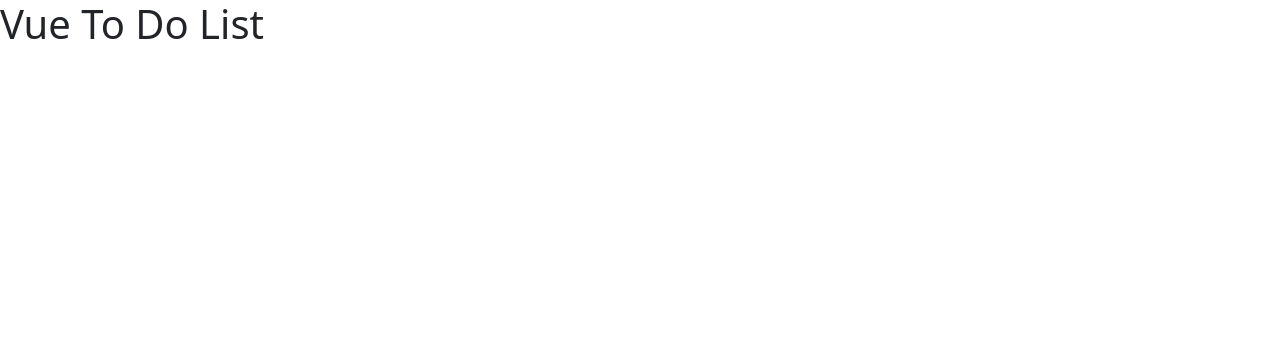
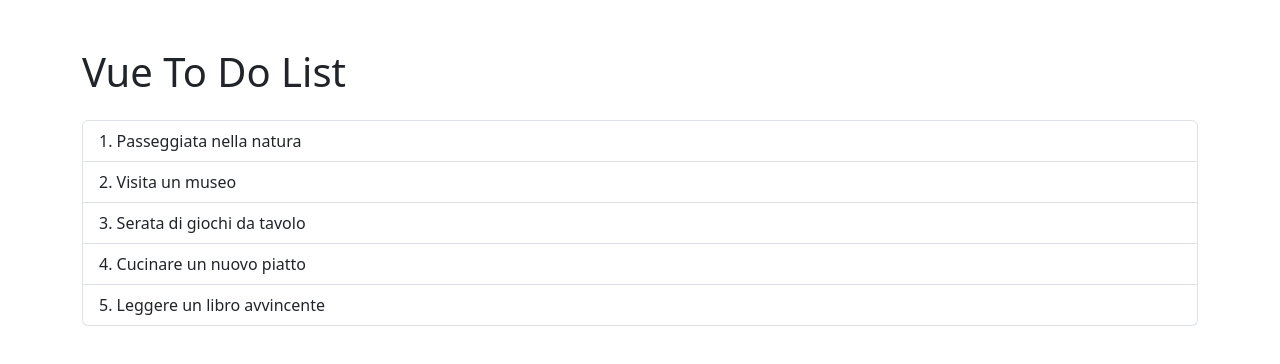
Before and after one commit to AlexandruConstantinBurlacu/vue-todolist, a plain HTML site: page index.html in a window 1280 px wide. Drawn offline with nearby package versions, Linux system fonts and the light colour scheme.

Commit message:
inserimento task in pagina

```diff
--- a/index.html
+++ b/index.html
@@ -13,10 +13,15 @@
 
     <script src='https://unpkg.com/vue@3/dist/vue.global.js'></script>
 
-    <div id="app">
+    <div id="app" class="container mt-5">
 
         <h1>Vue To Do List</h1>
 
+        <ol class="list-group list-group-numbered mt-4">
+            <li v-for="currentTask in tasks" class="list-group-item">
+                {{ currentTask.text }}
+            </li>
+        </ol>
     </div>
 
 
```
